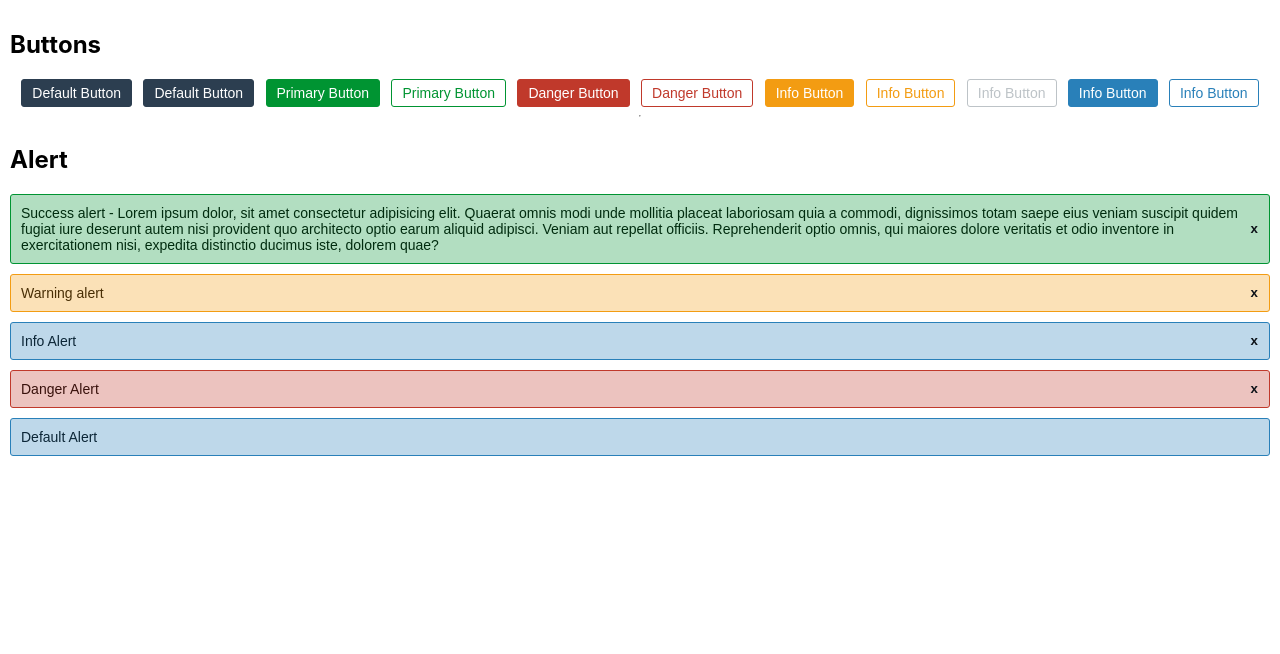
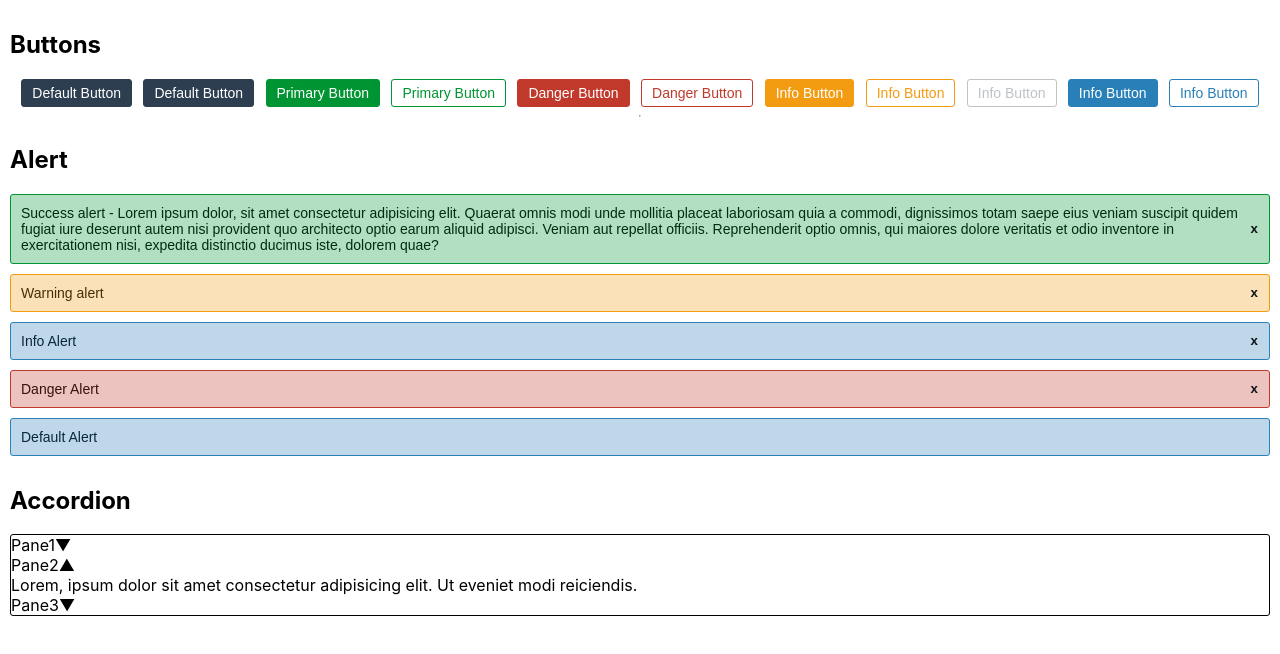
Before and after one commit to iDhruv22/calfjs, a React (Create React App) app: page / in a window 1280 px wide. Shown: the top 654 px of the page. Built offline with nearby package versions, Linux system fonts and the light colour scheme.

Commit message:
changing variable name to pascal case

```diff
--- a/src/App.js
+++ b/src/App.js
@@ -2,8 +2,12 @@ import React from "react";
 import "./App.css";
 import Button from "./components/Button/Button";
 import Alert from "./components/Alert/Alert";
+import useAccordionState from "./hooks/useAccordionState";
+import Accordian from "./components/Accordian/Accordian";
 
 function App() {
+  const accordionProps = useAccordionState([false, true, false]);
+
   return (
     <div>
       <div className="App">
@@ -53,6 +57,25 @@ function App() {
             <Alert wantClose={false}>Default Alert</Alert>
           </div>
         </div>
+        <div>
+          <h2>Accordion</h2>
+          <div className="accordion">
+            <Accordian {...accordionProps}>
+              <Accordian.Panel title="Pane1">
+                Lorem ipsum dolor sit amet consectetur adipisicing elit. Modi
+                harum pariatur similique.
+              </Accordian.Panel>
+              <Accordian.Panel title="Pane2">
+                Lorem, ipsum dolor sit amet consectetur adipisicing elit. Ut
+                eveniet modi reiciendis.
+              </Accordian.Panel>
+              <Accordian.Panel title="Pane3">
+                Lorem ipsum dolor sit amet consectetur adipisicing elit. Quam,
+                similique nemo. Nulla, corrupti.
+              </Accordian.Panel>
+            </Accordian>
+          </div>
+        </div>
       </div>
     </div>
   );
--- a/src/components/Accordian/Accordian.js
+++ b/src/components/Accordian/Accordian.js
@@ -4,24 +4,28 @@ import AccordianPanel from "./AccordianPanel";
 import borderMixin from "../../mixins/border";
 import { AccordianProvider } from "./AccordianContext";
 
-const _Accordian = styled.div`
+const AccordianStyled = styled.div`
   ${borderMixin}
 `;
 
-_Accordian.displayName = "AccordianContainer";
+AccordianStyled.displayName = "AccordianContainer";
 
-function Accordian({ children, id }) {
+function Accordian({ children, id, onToggle, expanded }) {
   return (
-    <_Accordian>
-      <AccordianProvider id={id}>
-        {React.Children.map(children, (child, index) =>
-          React.createElement(child, {
+    <AccordianStyled>
+      <AccordianProvider
+        id={id}
+        onToggle={onToggle}
+        expanded={expanded}
+        noOfChildrens={React.Children.count(children)}>
+        {React.Children.map(children, (child, index) => {
+          return React.cloneElement(child, {
             ...child.props,
             index,
-          }),
-        )}
+          });
+        })}
       </AccordianProvider>
-    </_Accordian>
+    </AccordianStyled>
   );
 }
 
--- a/src/components/Accordian/AccordianContext.js
+++ b/src/components/Accordian/AccordianContext.js
@@ -3,7 +3,7 @@ import React, {
   useContext,
   useRef,
   useMemo,
-  useState,
+  useReducer,
 } from "react";
 import useRandomId from "../../hooks/useRandomId";
 
@@ -22,14 +22,51 @@ function useAccordianContext() {
   );
 }
 
-function AccordianProvider(id, expanded, children) {
+function useAccordianSelection(focusRef, noOfChildrens) {
+  const initialState = [null];
+
+  const reducer = (state = initialState, action) => {
+    switch (action.type) {
+      case "ArrowDown":
+        if (focusRef.current >= noOfChildrens - 1) {
+          return [0];
+        } else {
+          return [focusRef.current + 1];
+        }
+      case "ArrowUp":
+        if (focusRef.current <= 0) {
+          return [noOfChildrens - 1];
+        } else {
+          return [focusRef.current - 1];
+        }
+      case "Home":
+        return [0];
+      case "End":
+        return [noOfChildrens - 1];
+      default:
+        return state;
+    }
+  };
+
+  const [selected, onMove] = useReducer(reducer, initialState);
+
+  return [selected, onMove];
+}
+
+function AccordianProvider({
+  id,
+  expanded,
+  children,
+  onToggle,
+  noOfChildrens,
+}) {
   const focusRef = useRef(null);
-  const [selected, setSelected] = useState([null]);
+  const [selected, onMove] = useAccordianSelection(focusRef, noOfChildrens);
   const uid = useRandomId(id);
 
   const context = useMemo(() => {
-    return { focusRef, uid, selected, expanded };
-  }, [expanded, selected, uid]);
+    return { focusRef, uid, selected, expanded, onToggle, onMove };
+  }, [focusRef, uid, selected, expanded, onToggle, onMove]);
 
   return (
     <AccordianContext.Provider value={context}>
--- a/src/components/Accordian/AccordianPanel.js
+++ b/src/components/Accordian/AccordianPanel.js
@@ -1,42 +1,103 @@
-import React from "react";
+import React, { useEffect, useRef } from "react";
 import styled from "styled-components";
 import { useAccordianContext } from "./AccordianContext";
 
-const _AccordianPanelHeader = styled.div``;
-_AccordianPanelHeader.displayName = "AccordianPanelHeader";
+const AccordianPanelHeaderStyled = styled.div``;
+AccordianPanelHeaderStyled.displayName = "AccordianPanelHeader";
 
-const _AccordianPanelBody = styled.div``;
-_AccordianPanelHeader.displayName = "AccordianPanelBody";
+const AccordianPanelBodyStyled = styled.div``;
+AccordianPanelBodyStyled.displayName = "AccordianPanelBody";
 
 const AccordianPanel = React.forwardRef((props, ref) => {
   const { index, title, children } = props;
 
-  const { expanded, id } = useAccordianContext();
+  const {
+    focusRef,
+    uid,
+    selected,
+    expanded,
+    onToggle,
+    onMove,
+  } = useAccordianContext();
+
   const isExpanded = expanded[index];
 
   // accordian_panel_header => a_p_h_${id}_id_${index}
   // accordian_panel_body => a_p_b_${id}_id_${index}
 
-  const headerId = `a_p_h_${id}_id_${index}`;
-  const bodyId = `a_p_b_${id}_id_${index}`;
+  const headerId = `a_p_h_${uid}_id_${index}`;
+  const bodyId = `a_p_b_${uid}_id_${index}`;
+
+  const headerRef = useRef(null);
+
+  useEffect(() => {
+    if (index === selected[0] && headerRef.current) {
+      headerRef.current.focus();
+    }
+  }, [index, selected]);
+
+  const _handleOnFocus = () => {
+    focusRef.current = index;
+  };
+
+  const _handleOnBlur = () => {
+    focusRef.current = null;
+  };
+
+  const _handleOnClick = () => {
+    onToggle && onToggle(index);
+  };
+
+  const _handleOnKeyDown = (e) => {
+    switch (e.key) {
+      case " ":
+      case "Enter":
+        e.preventDefault();
+        onToggle && onToggle(index);
+        break;
+      case "ArrowDown":
+        e.preventDefault();
+        onMove("ArrowDown");
+        break;
+      case "ArrowUp":
+        e.preventDefault();
+        onMove("ArrowUp");
+        break;
+      case "Home":
+        e.preventDefault();
+        onMove("Home");
+        break;
+      case "End":
+        e.preventDefault();
+        onMove("End");
+        break;
+      default:
+    }
+  };
 
   return (
     <div ref={ref}>
-      <_AccordianPanelHeader
+      <AccordianPanelHeaderStyled
+        ref={headerRef}
+        id={headerId}
         role="button"
         aria-expanded={isExpanded}
         aria-controls={bodyId}
-        id={headerId}>
+        tabIndex="0"
+        onKeyDown={_handleOnKeyDown}
+        onClick={_handleOnClick}
+        onBlur={_handleOnBlur}
+        onFocus={_handleOnFocus}>
         {title}
-        <span aria-hidden={true}>{expanded ? "▲" : "▼"}</span>
-      </_AccordianPanelHeader>
-      <_AccordianPanelBody
+        <span aria-hidden={true}>{isExpanded ? "▲" : "▼"}</span>
+      </AccordianPanelHeaderStyled>
+      <AccordianPanelBodyStyled
         id={bodyId}
         role="region"
         aria-labelledby={headerId}
-        hidden={!expanded}>
+        hidden={!isExpanded}>
         {children}
-      </_AccordianPanelBody>
+      </AccordianPanelBodyStyled>
     </div>
   );
 });
--- a/src/components/Alert/Alert.js
+++ b/src/components/Alert/Alert.js
@@ -5,7 +5,7 @@ import borderMixin from "../../mixins/border";
 import alertMixin, { color } from "../../mixins/alert";
 import fontMixin from "../../mixins/font";
 
-const _Alert = styled.div`
+const AlertStyled = styled.div`
 
 box-sizing: border-box;
 
@@ -26,7 +26,9 @@ box-sizing: border-box;
   position: relative;
 `;
 
-const _CloseButton = styled.button`
+AlertStyled.displayName = "AlertContainer";
+
+const CloseButtonStyled = styled.button`
   display: inline-block;
   margin-left: 5px;
   margin-right: 5px;
@@ -57,6 +59,8 @@ const _CloseButton = styled.button`
   }
 `;
 
+CloseButtonStyled.displayName = "AlertCloseButton";
+
 /**
  *
  * @param {wantClose, onClose}
@@ -77,14 +81,14 @@ function Alert(props) {
   if (!isOpen) return null;
 
   return (
-    <_Alert variant={props.variant} role="alert">
+    <AlertStyled variant={props.variant} role="alert">
       {props.children}
       {props.wantClose ? (
-        <_CloseButton onClick={_handleClose}>
+        <CloseButtonStyled onClick={_handleClose}>
           <span aria-hidden="true">x</span>
-        </_CloseButton>
+        </CloseButtonStyled>
       ) : null}
-    </_Alert>
+    </AlertStyled>
   );
 }
 
--- a/src/hooks/useAccordianState.js
+++ b/src/hooks/useAccordionState.js
@@ -1,6 +1,6 @@
 import { useState } from "react";
 
-function useAccordianState(initialState) {
+function useAccordionState(initialState) {
   const [expanded, setExpanded] = useState(initialState);
 
   const onToggle = (index) => {
@@ -15,4 +15,4 @@ function useAccordianState(initialState) {
   };
 }
 
-export default useAccordianState;
+export default useAccordionState;
```
